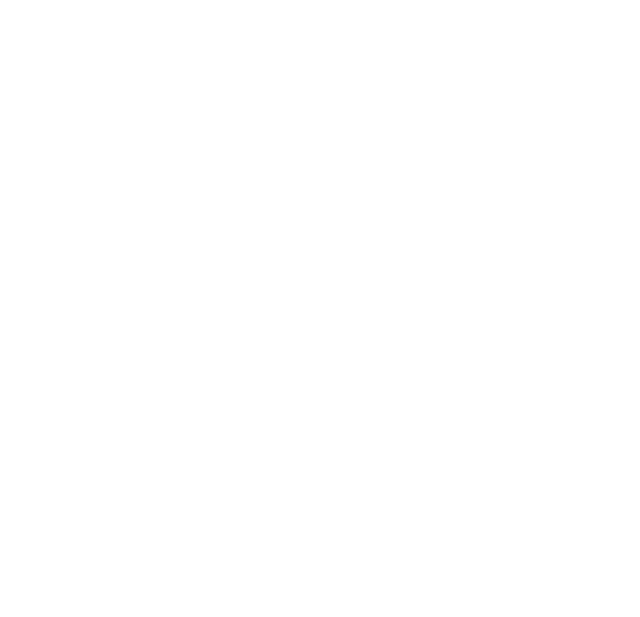
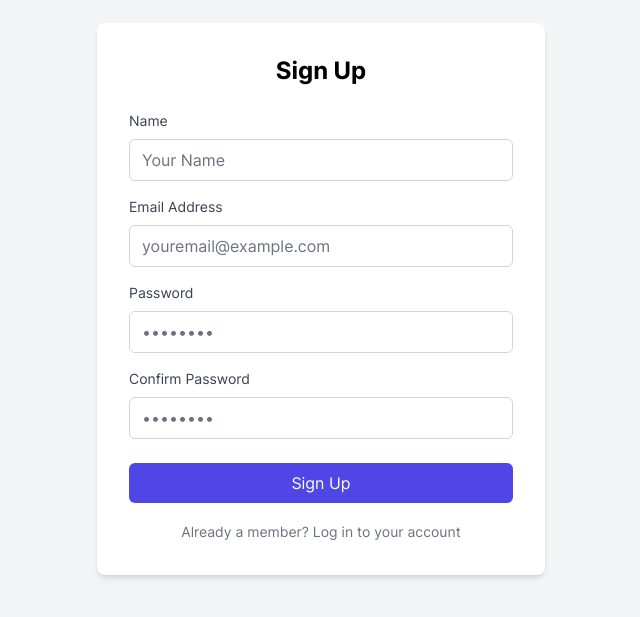
Before and after one commit to HoucemChhaidar/ecommerce-app, an Angular app: page /signup in a window 1280 px wide. Shown: the part 101-718 px from the top of the page, without its empty margins (319-959 px from the left). Built offline with nearby package versions, Linux system fonts and the light colour scheme.

Commit message:
Initialized login and signup components

```diff
--- a/package.json
+++ b/package.json
@@ -21,6 +21,7 @@
     "@angular/platform-server": "^17.3.0",
     "@angular/router": "^17.3.0",
     "@angular/ssr": "^17.3.1",
+    "@tailwindcss/forms": "^0.5.7",
     "express": "^4.18.2",
     "json-server": "^1.0.0-alpha.23",
     "rxjs": "~7.8.0",
@@ -42,6 +43,8 @@
     "karma-jasmine": "~5.1.0",
     "karma-jasmine-html-reporter": "~2.1.0",
     "postcss": "^8.4.38",
+    "prettier": "^3.2.5",
+    "prettier-plugin-tailwindcss": "^0.5.12",
     "tailwindcss": "^3.4.1",
     "typescript": "~5.4.2"
   }
--- a/src/app/app.routes.ts
+++ b/src/app/app.routes.ts
@@ -1,8 +1,10 @@
 import { Routes } from '@angular/router';
 import { LoginComponent } from './pages/auth/login/login.component';
 import { AppComponent } from './app.component';
+import { SignupComponent } from './pages/auth/signup/signup.component';
 
 export const routes: Routes = [
     { path: 'login', component: LoginComponent },
+    { path: 'signup', component: SignupComponent },
     { path: '**', component: AppComponent }
 ];
--- a/src/app/pages/auth/login/login.component.html
+++ b/src/app/pages/auth/login/login.component.html
@@ -1 +1,25 @@
-<p>login works!</p>
+<div class="flex min-h-screen items-center justify-center bg-gray-100">
+    <div class="w-full max-w-md bg-white rounded-lg shadow-md p-8">
+        <h1 class="text-2xl font-bold text-center mb-6">Welcome back!</h1>
+        <form>
+            <div class="mb-4">
+                <label for="email" class="block text-sm font-medium text-gray-700 mb-2">Email Address</label>
+                <input type="email" id="email" name="email" placeholder="youremail@example.com"
+                    class="w-full px-3 py-2 rounded-md border border-gray-300 focus:outline-none focus:ring-1 focus:ring-indigo-500">
+            </div>
+            <div class="mb-6">
+                <label for="password" class="block text-sm font-medium text-gray-700 mb-2">Password</label>
+                <input type="password" id="password" name="password" placeholder="••••••••"
+                    class="w-full px-3 py-2 rounded-md border border-gray-300 focus:outline-none focus:ring-1 focus:ring-indigo-500">
+            </div>
+            <button type="submit"
+                class="w-full bg-indigo-600 text-white font-medium rounded-md p-2 hover:bg-indigo-700 focus:outline-none focus:ring-2 focus:ring-offset-2 focus:ring-indigo-500">Log
+                In</button>
+            <div class="text-center mt-4">
+                <a routerLink="/signup" class="text-sm text-gray-500 hover:text-indigo-700 hover:underline">
+                    Not a member? Create an account
+                </a>
+            </div>
+        </form>
+    </div>
+</div>
--- a/src/app/pages/auth/login/login.component.ts
+++ b/src/app/pages/auth/login/login.component.ts
@@ -1,9 +1,10 @@
 import { Component } from '@angular/core';
+import { Router, RouterModule } from '@angular/router';
 
 @Component({
   selector: 'app-login',
   standalone: true,
-  imports: [],
+  imports: [RouterModule],
   templateUrl: './login.component.html',
   styleUrl: './login.component.css'
 })
--- /dev/null
+++ b/src/app/pages/auth/signup/signup.component.html
@@ -0,0 +1,56 @@
+<div class="flex min-h-screen items-center justify-center bg-gray-100">
+    <div class="w-full max-w-md bg-white rounded-lg shadow-md p-8">
+        <h1 class="text-2xl font-bold text-center mb-6">Sign Up</h1>
+        <form>
+            <div class="mb-4">
+                <label for="name" class="block text-sm font-medium text-gray-700 mb-2">Name</label>
+                <input type="text" id="name" name="name" formControlName="name" placeholder="Your Name"
+                    class="w-full px-3 py-2 rounded-md border border-gray-300 focus:outline-none focus:ring-1 focus:ring-indigo-500">
+                <!-- <div *ngIf="signupForm.get('name').invalid && signupForm.get('name').touched"
+                    class="text-red-500 text-xs mt-1">
+                    Please enter your name.
+                </div> -->
+            </div>
+            <div class="mb-4">
+                <label for="email" class="block text-sm font-medium text-gray-700 mb-2">Email Address</label>
+                <input type="email" id="email" name="email" formControlName="email" placeholder="youremail@example.com"
+                    class="w-full px-3 py-2 rounded-md border border-gray-300 focus:outline-none focus:ring-1 focus:ring-indigo-500">
+                <!-- <div *ngIf="signupForm.get('email').invalid && signupForm.get('email').touched"
+                    class="text-red-500 text-xs mt-1">
+                    Please enter a valid email address.
+                </div> -->
+            </div>
+            <div class="mb-4">
+                <label for="password" class="block text-sm font-medium text-gray-700 mb-2">Password</label>
+                <input type="password" id="password" name="password" formControlName="password" placeholder="••••••••"
+                    class="w-full px-3 py-2 rounded-md border border-gray-300 focus:outline-none focus:ring-1 focus:ring-indigo-500">
+                <!-- <div *ngIf="signupForm.get('password').invalid && signupForm.get('password').touched"
+                    class="text-red-500 text-xs mt-1">
+                    Please enter a password.
+                </div> -->
+            </div>
+            <div class="mb-6">
+                <label for="confirmPassword" class="block text-sm font-medium text-gray-700 mb-2">Confirm
+                    Password</label>
+                <input type="password" id="confirmPassword" name="confirmPassword" formControlName="confirmPassword"
+                    placeholder="••••••••"
+                    class="w-full px-3 py-2 rounded-md border border-gray-300 focus:outline-none focus:ring-1 focus:ring-indigo-500">
+                <!-- <div *ngIf="signupForm.get('confirmPassword').invalid && signupForm.get('confirmPassword').touched"
+                    class="text-red-500 text-xs mt-1">
+                    Passwords do not match.
+                </div> -->
+            </div>
+            <button type="submit"
+                class="w-full bg-indigo-600 text-white font-medium rounded-md p-2 hover:bg-indigo-700 focus:outline-none focus:ring-2 focus:ring-offset-2 focus:ring-indigo-500">Sign
+                Up</button>
+            <!-- <button type="submit"
+                class="w-full bg-indigo-600 text-white font-medium rounded-md p-2 hover:bg-indigo-700 focus:outline-none focus:ring-2 focus:ring-offset-2 focus:ring-indigo-500"
+                [disabled]="signupForm.invalid">Sign Up</button> -->
+            <div class="text-center mt-4">
+                <a routerLink="/login" class="text-sm text-gray-500 hover:text-indigo-700 hover:underline">
+                    Already a member? Log in to your account
+                </a>
+            </div>
+        </form>
+    </div>
+</div>
--- a/src/styles.css
+++ b/src/styles.css
@@ -1,3 +1,17 @@
 @tailwind base;
 @tailwind components;
 @tailwind utilities;
+
+@font-face {
+    font-family: 'Inter';
+    src: url('assets/fonts/Inter/Inter-Regular.ttf') format('truetype');
+    font-weight: 400;
+    font-style: normal;
+}
+
+@font-face {
+    font-family: 'Inter';
+    src: url('assets/fonts/Inter/Inter-Bold.ttf') format('truetype');
+    font-weight: 700;
+    font-style: normal;
+}
--- a/tailwind.config.js
+++ b/tailwind.config.js
@@ -4,7 +4,12 @@
     "./src/**/*.{html,ts}",
   ],
   theme: {
+    fontFamily: {
+      sans: ['Inter', 'system-ui', '-apple-system', 'BlinkMacSystemFont', 'Segoe UI', 'Roboto', 'Arial', 'sans-serif'],
+    },
     extend: {},
   },
-  plugins: [],
+  plugins: [
+    require('@tailwindcss/forms'),
+  ],
 }
```
Also changed, not shown: src/app/pages/auth/signup/signup.component.ts (added, +16 -0 lines), src/app/pages/auth/signup/signup.component.css (added), 2 other files (tests, documents, lock files or other folders).
